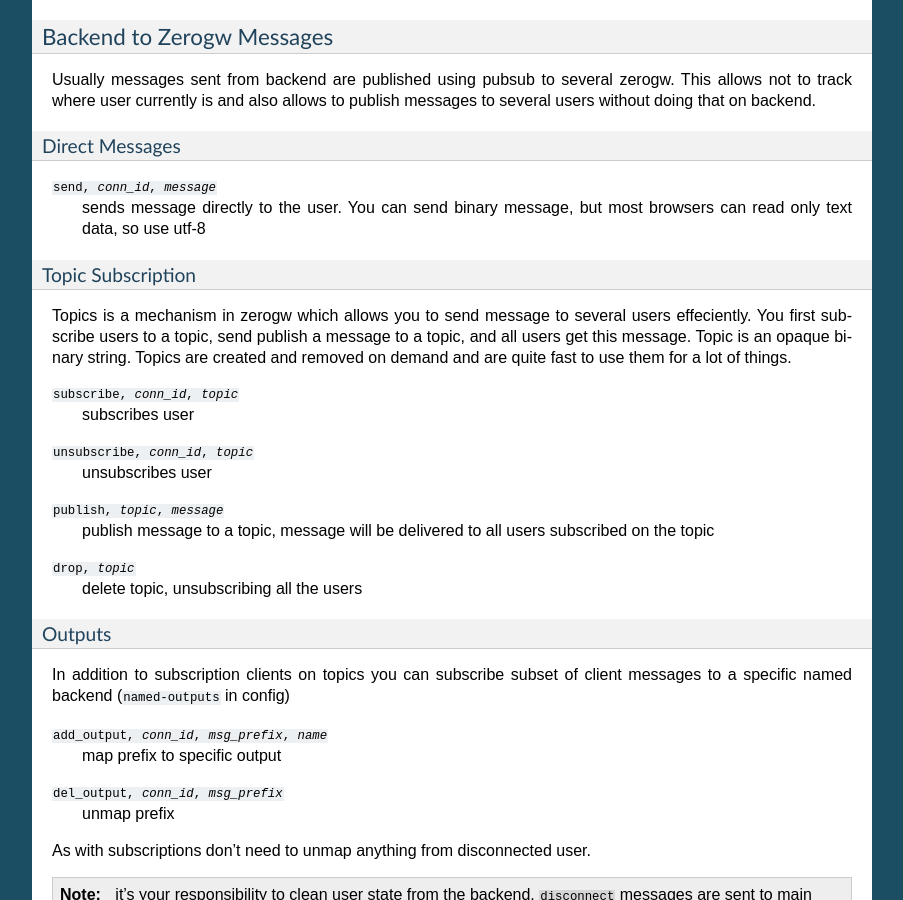
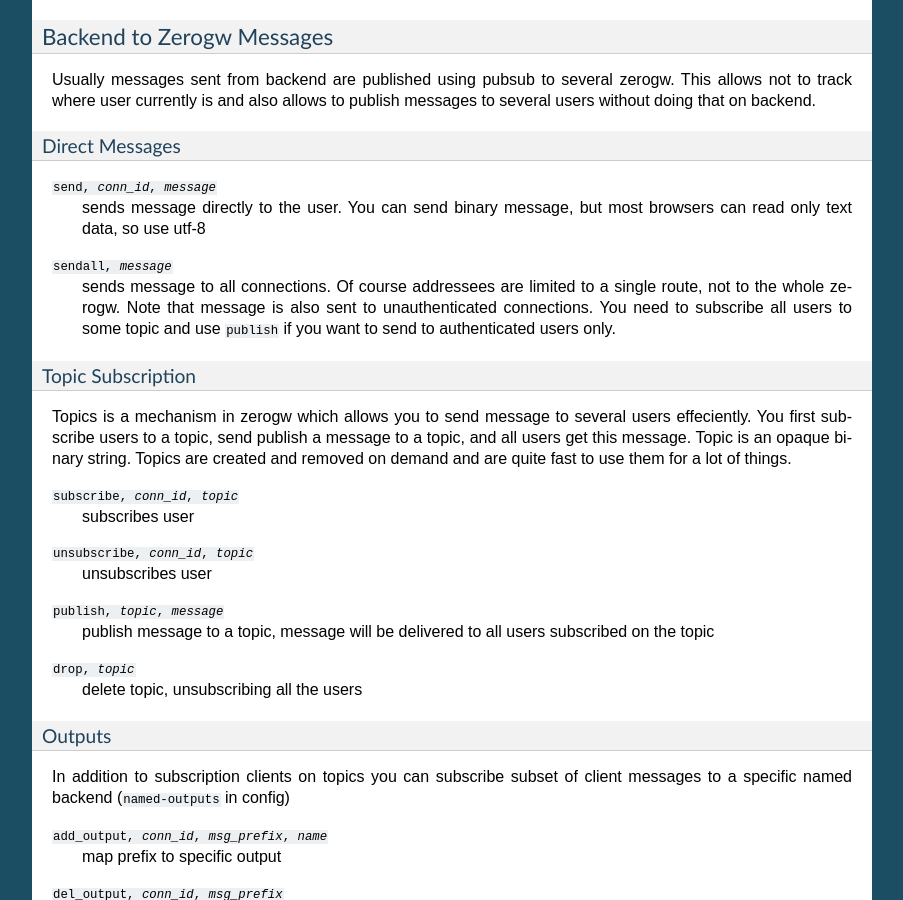
Before and after one commit to tailhook/zerogw, a Sphinx documentation site: the page built from doc/proto.rst, in a window 1280 px wide and 900 px high, scrolled down 2498 px. Shown: the whole window, without its empty margins (198-1101 px from the left). Built offline with Sphinx 7.4.7, drawn with Linux system fonts in a browser that asks for light colours.

Commit message:
docs: added `sendall` documentation

```diff
--- a/doc/proto.rst
+++ b/doc/proto.rst
@@ -163,6 +163,12 @@ Direct Messages
     sends message directly to the user.  You can send binary message,
     but most browsers can read only text data, so use utf-8
 
+:samp:`sendall, {message}`
+    sends message to all connections. Of course addressees are limited to a
+    single route, not to the whole zerogw. Note that message is also sent to
+    unauthenticated connections. You need to subscribe all users to some topic
+    and use ``publish`` if you want to send to authenticated users only.
+
 Topic Subscription
 ~~~~~~~~~~~~~~~~~~
 
```
